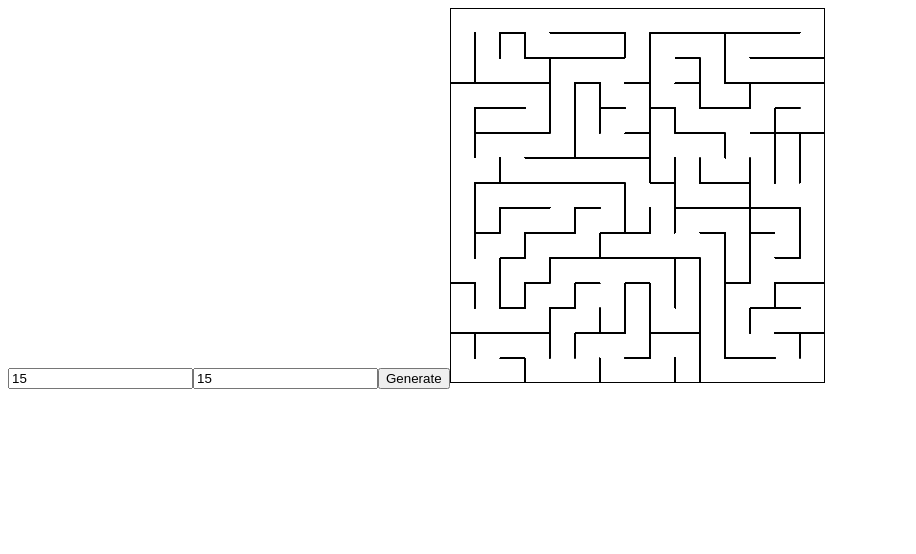
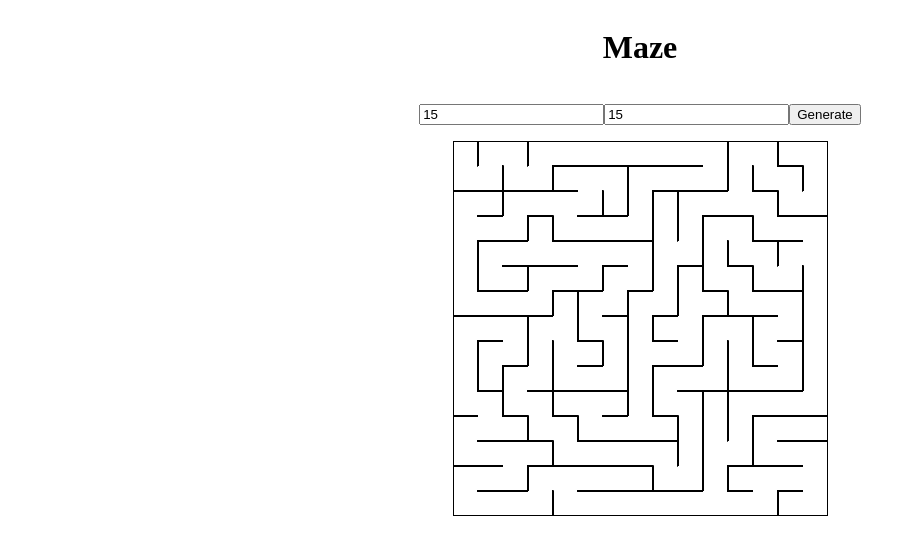
Before and after one commit to PKief/maze-game, an Angular app: page / in a window 1280 px wide. Shown: the top 554 px of the page, without its empty margins (0-916 px from the left). Built offline with nearby package versions, Linux system fonts and the light colour scheme.

Commit message:
Refactor code

```diff
--- a/src/app/app.component.html
+++ b/src/app/app.component.html
@@ -1,5 +1,12 @@
-<input type="number" [(ngModel)]="config.rows" />
-<input type="number" [(ngModel)]="config.columns" />
+<div class="container">
+  <h1>Maze</h1>
+  <div class="config">
+    <input type="number" [(ngModel)]="config.rows" />
+    <input type="number" [(ngModel)]="config.columns" />
+    <button (click)="generateMaze()">Generate</button>
+  </div>
 
-<button (click)="generateMaze()">Generate</button>
-<canvas #canvas></canvas>
+  <div>
+    <canvas #canvas></canvas>
+  </div>
+</div>
--- a/src/app/app.component.scss
+++ b/src/app/app.component.scss
@@ -0,0 +1,11 @@
+.container {
+  display: flex;
+  justify-content: center;
+  flex-direction: column;
+  box-sizing: border-box;
+  align-items: center;
+}
+
+.config {
+  margin: 1rem 0;
+}
--- a/src/app/app.component.ts
+++ b/src/app/app.component.ts
@@ -1,5 +1,6 @@
 import { Component, ElementRef, OnInit, ViewChild } from '@angular/core';
 import { Maze } from './logic/maze';
+import { Config } from './types/config';
 
 @Component({
   selector: 'app-root',
@@ -13,10 +14,11 @@ export class AppComponent implements OnInit {
   private maze: Maze | undefined;
   private ctx!: CanvasRenderingContext2D;
 
-  config = {
+  config: Config = {
     rows: 15,
     columns: 15,
     cellSize: 25,
+    algorithm: 'huntAndKill',
   };
 
   ngOnInit() {
--- a/src/app/logic/cell.ts
+++ b/src/app/logic/cell.ts
@@ -1,5 +1,4 @@
-import { Position } from './position';
-import { Walls } from './walls';
+import { Position, Walls } from '../types';
 
 export class Cell {
   visited: boolean;
--- a/src/app/logic/maze.ts
+++ b/src/app/logic/maze.ts
@@ -1,11 +1,11 @@
+import { Position } from '../types';
 import { Cell } from './cell';
-import { Position } from './position';
 import { shuffleArray } from './utils';
 
 export class Maze {
   cells: Cell[] = [];
 
-  constructor(private mazeSize: Position) {
+  constructor(mazeSize: Position) {
     for (let r = 0; r < mazeSize[0]; r++) {
       for (let c = 0; c < mazeSize[1]; c++) {
         const cell = new Cell([r, c], mazeSize);
@@ -13,7 +13,7 @@ export class Maze {
       }
     }
 
-    this.huntAndKill();
+    this.recursiveBacktracking();
   }
 
   private recursiveBacktracking() {
--- a/src/app/logic/utils.ts
+++ b/src/app/logic/utils.ts
@@ -1,4 +1,4 @@
-export function shuffleArray<T>(array: T[]): T[] {
+export const shuffleArray = <T>(array: T[]): T[] => {
   let currentIndex = array.length,
     randomIndex;
 
@@ -16,4 +16,4 @@ export function shuffleArray<T>(array: T[]): T[] {
   }
 
   return array;
-}
+};
--- /dev/null
+++ b/src/app/types/config.ts
@@ -0,0 +1,6 @@
+export type Config = {
+  rows: number;
+  columns: number;
+  cellSize: number;
+  algorithm: 'huntAndKill' | 'recursiveBacktracking';
+};
--- /dev/null
+++ b/src/app/types/index.ts
@@ -0,0 +1,3 @@
+export * from './config';
+export * from './position';
+export * from './walls';
```
Also changed, not shown: src/app/types/position.ts (renamed from src/app/logic/position.ts), src/app/types/walls.ts (renamed from src/app/logic/walls.ts).
